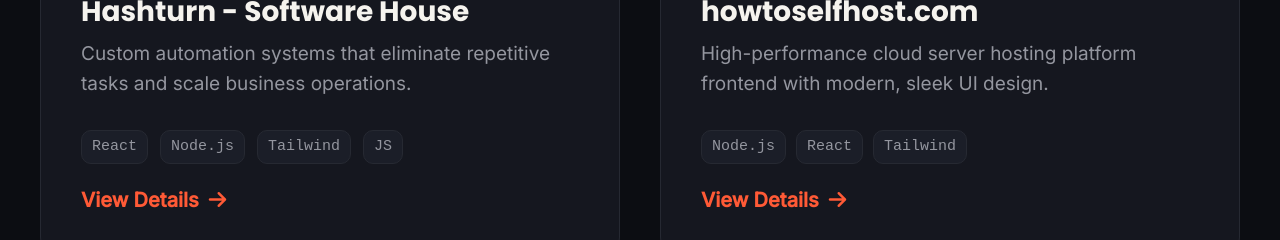
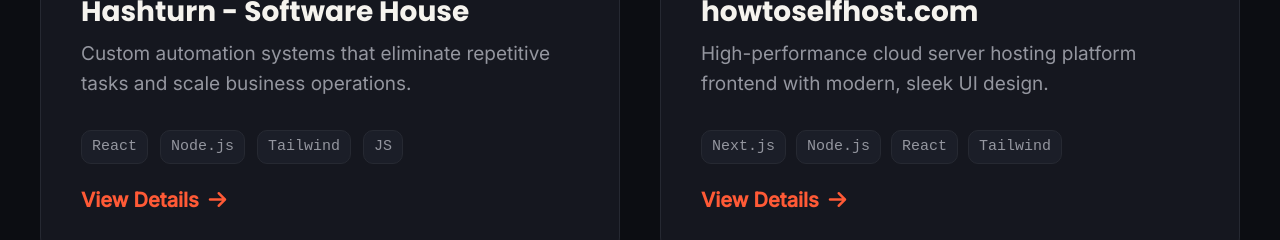
Before and after one commit to hareemrana522-crypto/Portfolio, a React (Vite) app: page / in a window 1280 px wide. Shown: the part 4000-4240 px from the top of the page. Built offline with nearby package versions, Linux system fonts and the light colour scheme.

Commit message:
Add Next.js to the tech stack for howtoselfhost and hashturn projects

```diff
--- a/public/hashturn-details.html
+++ b/public/hashturn-details.html
@@ -157,6 +157,7 @@
                     <div class="sidebar-item">
                         <h4>Tech Stack</h4>
                         <div class="skill-tags" style="justify-content: flex-start; gap: 0.5rem; margin-top: 0.5rem; flex-wrap: wrap;">
+                            <span class="skill-badge" style="font-size: 0.75rem; padding: 0.2rem 0.5rem;">Next.js</span>
                             <span class="skill-badge" style="font-size: 0.75rem; padding: 0.2rem 0.5rem;">React</span>
                             <span class="skill-badge" style="font-size: 0.75rem; padding: 0.2rem 0.5rem;">Node.js</span>
                             <span class="skill-badge" style="font-size: 0.75rem; padding: 0.2rem 0.5rem;">Tailwind</span>
--- a/public/vps-details.html
+++ b/public/vps-details.html
@@ -181,6 +181,7 @@
                     <div class="sidebar-item">
                         <h4>Tech Stack</h4>
                         <div class="skill-tags" style="justify-content: flex-start; gap: 0.5rem; margin-top: 0.5rem; flex-wrap: wrap;">
+                            <span class="skill-badge" style="font-size: 0.75rem; padding: 0.2rem 0.5rem;">Next.js</span>
                             <span class="skill-badge" style="font-size: 0.75rem; padding: 0.2rem 0.5rem;">Node.js</span>
                             <span class="skill-badge" style="font-size: 0.75rem; padding: 0.2rem 0.5rem;">React</span>
                             <span class="skill-badge" style="font-size: 0.75rem; padding: 0.2rem 0.5rem;">Tailwind</span>
--- a/src/components/Portfolio.jsx
+++ b/src/components/Portfolio.jsx
@@ -60,6 +60,7 @@
                 <h4>howtoselfhost.com</h4>
                 <p>High-performance cloud server hosting platform frontend with modern, sleek UI design.</p>
                 <div className="skill-tags" style={{ justifyContent: 'flex-start', marginBottom: '1rem', flexWrap: 'wrap', gap: '0.5rem' }}>
+                  <span className="skill-badge" style={{ fontSize: '0.75rem', padding: '0.2rem 0.5rem' }}>Next.js</span>
                   <span className="skill-badge" style={{ fontSize: '0.75rem', padding: '0.2rem 0.5rem' }}>Node.js</span>
                   <span className="skill-badge" style={{ fontSize: '0.75rem', padding: '0.2rem 0.5rem' }}>React</span>
                   <span className="skill-badge" style={{ fontSize: '0.75rem', padding: '0.2rem 0.5rem' }}>Tailwind</span>
```
